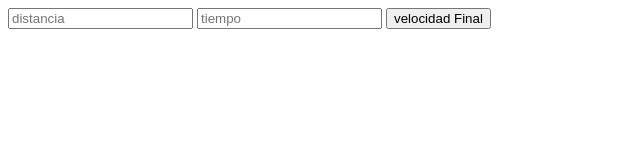
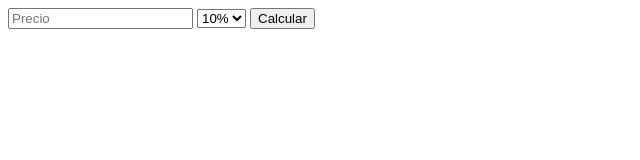
Before and after one commit to JohanLezama/Tarjeta, a plain HTML site: page index.html in a window 1280 px wide. Shown: the whole page, without its empty margins (0-640 px from the left). Drawn offline with Linux system fonts and the light colour scheme.

Commit message:
Add files via upload

```diff
--- a/index.html
+++ b/index.html
@@ -3,14 +3,20 @@
 <head>
     <meta charset="UTF-8">
     <meta name="viewport" content="width=device-width, initial-scale=1.0">
-    <title>Document</title>
+    <title>Descuento</title>
 </head>
 <body>
-    <!--se debe de introducir mediante inputs la distancia y tiempo y mostrar el resultado en un div-->
-    <input  type="number" id="distancia" placeholder="distancia">
-    <input  type="number" id="tiempo" placeholder="tiempo">
-    <button id="velocidad">velocidad Final</button>
-    <div id="finalvelocity"></div>
+    <input type="number" id="precio" placeholder="Precio">
+    <select id="descuento">
+        <option value="10">10%</option>
+        <option value="15">15%</option>
+        <option value="20">20%</option>
+        <option value="30">30%</option>
+        <option value="35">35%</option>
+        <option value="50">50%</option>
+    </select>
+    <button id="btnCalcular">Calcular</button>
+    <label id="precioFinal"></label>
 </body>
 <script src="java.js"></script>
 </html>
--- a/java.js
+++ b/java.js
@@ -1,10 +1,9 @@
-var boton = document.getElementById('velocidad');
-boton.addEventListener('click', calcular);
+var boton = document.getElementById('btnCalcular');
+boton.addEventListener ('click', calcular);
 
 function calcular(){
-    var distancia = parseInt(document.getElementById('distancia').value);
-    var tiempo = parseInt(document.getElementById('tiempo').value);
-    var final = distancia/tiempo
-    document.getElementById('finalvelocity').innerHTML = final;
-
+    var precio = parseInt(document.getElementById('precio').value);
+    var descuento = parseInt(document.getElementById('descuento').value);
+    var resultado = precio - (precio * (descuento/100));
+    document.getElementById('precioFinal').innerHTML = resultado;
 }
```
